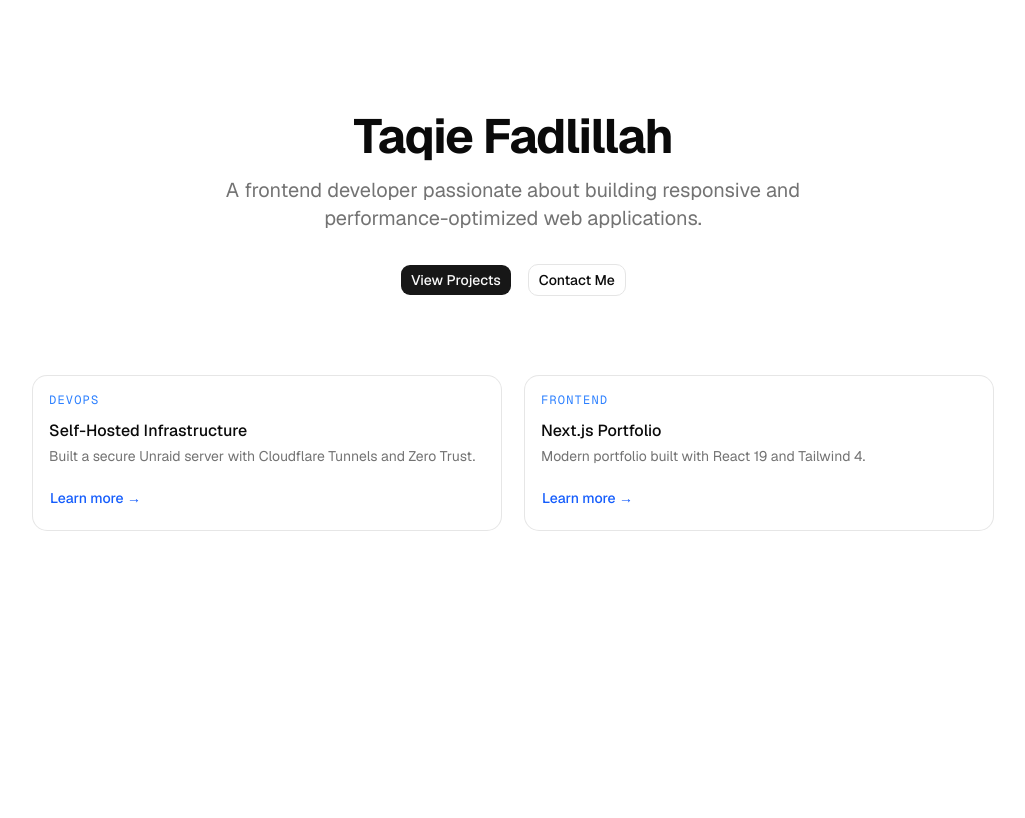
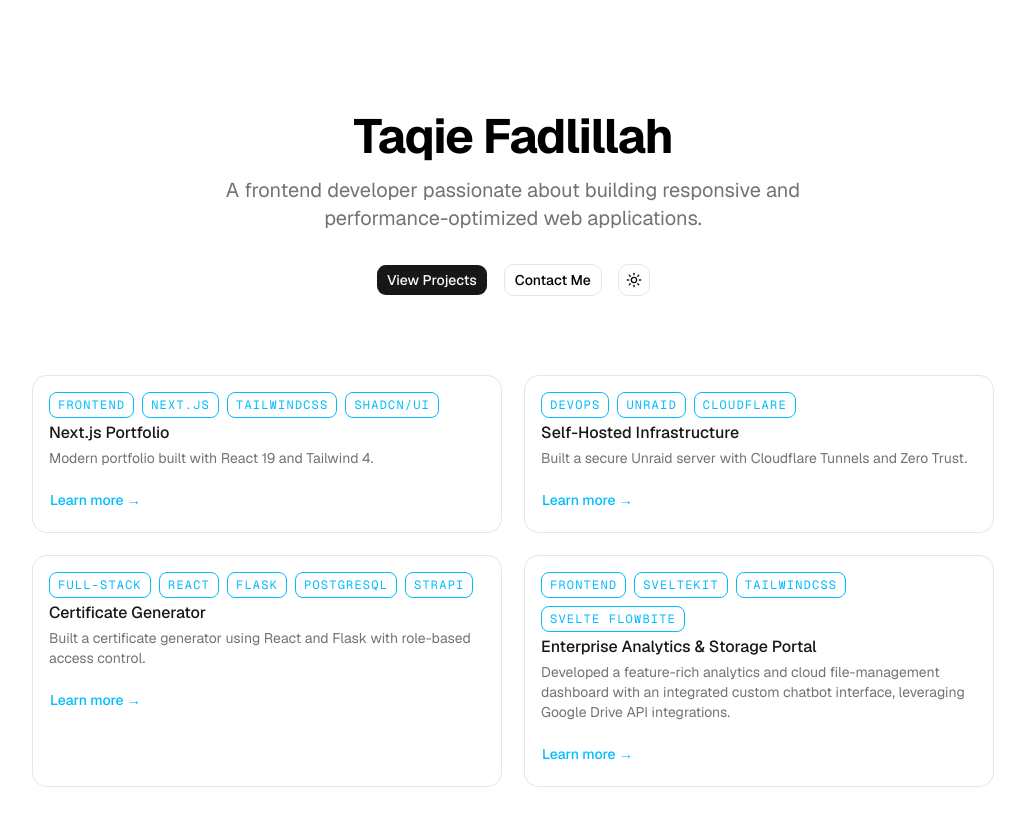
Before and after one commit to taququr/portfolio-website, a Next.js app: page / in a window 1280 px wide. Shown: the whole page, without its empty margins (127-1152 px from the left). Built offline with nearby package versions, Linux system fonts and the light colour scheme.

Commit message:
Updates below: - package, update next to latest - package, add next-themes - architecture, move components to their own folders - feature, functionality to change theme - component, add themeToggle - content, readjust and add more projects

```diff
--- a/app/globals.css
+++ b/app/globals.css
@@ -118,10 +118,13 @@
 }
 
 @layer base {
-  body {
+  /* html, body {
+    transition: background-color 0.5s ease, color 0.5s ease, border-color 0.5s ease;
+  } */
+  /* body {
     @apply bg-background text-foreground;
   }
   html {
     @apply font-sans;
-  }
+  } */
 }
--- a/app/layout.tsx
+++ b/app/layout.tsx
@@ -1,4 +1,5 @@
 import type { Metadata } from "next";
+import { ThemeProvider } from "@/components/theme-provider";
 import { Geist, Geist_Mono } from "next/font/google";
 import "./globals.css";
 
@@ -20,11 +21,13 @@ export default function RootLayout({
   children: React.ReactNode;
 }>) {
   return (
-    <html lang="en">
+    <html lang="en" suppressHydrationWarning>
       <body
-        className={`${geistSans.variable} ${geistMono.variable} antialiased`}
+        className={`${geistSans.variable} ${geistMono.variable} antialiased transition-colors duration-500 bg-background`}
       >
-        {children}
+        <ThemeProvider attribute="class" defaultTheme="system" enableSystem>
+          {children}
+        </ThemeProvider>
       </body>
     </html>
   );
--- a/app/page.tsx
+++ b/app/page.tsx
@@ -1,64 +1,106 @@
-import { Button } from "@/components/ui/button";
+import { Button } from "@/components/ui/button/button";
+import { ModeToggle } from "@/components/ui/button/themeToggle";
 import {
   Card,
   CardContent,
   CardDescription,
   CardHeader,
   CardTitle,
-} from "@/components/ui/card";
+} from "@/components/ui/card/card";
 
 interface Project {
   id: number;
   title: string;
   description: string;
-  tag: string;
+  tag: string[];
 }
 
 const projects: Project[] = [
   {
     id: 1,
+    title: "Next.js Portfolio",
+    description: "Modern portfolio built with React 19 and Tailwind 4.",
+    tag: ["Frontend", "Next.js", "TailwindCSS", "shadcn/ui"],
+  },
+  {
+    id: 2,
     title: "Self-Hosted Infrastructure",
     description:
       "Built a secure Unraid server with Cloudflare Tunnels and Zero Trust.",
-    tag: "DevOps",
+    tag: ["DevOps", "Unraid", "Cloudflare"],
   },
   {
-    id: 2,
-    title: "Next.js Portfolio",
-    description: "Modern portfolio built with React 19 and Tailwind 4.",
-    tag: "Frontend",
+    id: 3,
+    title: "Certificate Generator",
+    description:
+      "Built a certificate generator using React and Flask with role-based access control.",
+    tag: ["Full-Stack", "React", "Flask", "PostgreSQL", "Strapi"],
+  },
+  {
+    id: 4,
+    title: "Enterprise Analytics & Storage Portal",
+    description:
+      "Developed a feature-rich analytics and cloud file-management dashboard with an integrated custom chatbot interface, leveraging Google Drive API integrations.",
+    tag: ["Frontend", "Sveltekit", "TailwindCSS", "Svelte Flowbite"],
   },
 ];
 
 export default function Home() {
   return (
-    <div className="max-w-5xl mx-auto p-8 font-[family-name:var(--font-geist-sans)]">
+    <div className="max-w-5xl mx-auto p-8 font-(family-name:--font-geist-sans)">
       {/* HERO SECTION */}
       <header className="py-20 flex flex-col items-center text-center gap-4">
-        <h1 className="text-5xl font-bold tracking-tight">Taqie Fadlillah</h1>
+        <h1 className="text-5xl font-bold tracking-tight duration-500">
+          Taqie Fadlillah
+        </h1>
         <p className="text-xl text-muted-foreground max-w-[600px]">
           A frontend developer passionate about building responsive and
           performance-optimized web applications.
         </p>
         <div className="flex gap-4 mt-4">
-          <Button>View Projects</Button>
-          <Button variant="outline">Contact Me</Button>
+          <Button
+            variant="default"
+            className="text-primary-foreground duration-150"
+          >
+            View Projects
+          </Button>
+          <Button variant="outline" className="duration-500">
+            Contact Me
+          </Button>
+          <ModeToggle />
         </div>
       </header>
 
       {/* PROJECTS GRID */}
       <section className="grid grid-cols-1 md:grid-cols-2 gap-6">
         {projects.map((project) => (
-          <Card key={project.id} className="hover:shadow-lg transition-shadow">
+          <Card
+            key={project.id}
+            className="hover:shadow-lg transition-all duration-500"
+          >
             <CardHeader>
-              <div className="text-xs font-mono text-blue-500 mb-2 uppercase tracking-widest">
-                {project.tag}
+              <div className="flex flex-wrap gap-2">
+                {project.tag.map((tag, index) => (
+                  <div
+                    key={tag + index}
+                    className="border border-sky-400 dark:border-sky-600 px-2 py-1 rounded-md text-xs font-mono text-sky-400 dark:text-sky-600 uppercase tracking-widest"
+                  >
+                    {tag}
+                  </div>
+                ))}
               </div>
-              <CardTitle>{project.title}</CardTitle>
-              <CardDescription>{project.description}</CardDescription>
+              <CardTitle className="text-primary duration-250">
+                {project.title}
+              </CardTitle>
+              <CardDescription className="duration-500">
+                {project.description}
+              </CardDescription>
             </CardHeader>
             <CardContent>
-              <Button variant="link" className="p-0 text-blue-600">
+              <Button
+                variant="link"
+                className="p-0 text-sky-400 dark:text-sky-600"
+              >
                 Learn more →
               </Button>
             </CardContent>
--- /dev/null
+++ b/components/theme-provider.tsx
@@ -0,0 +1,11 @@
+"use client";
+
+import * as React from "react";
+import { ThemeProvider as NextThemesProvider } from "next-themes";
+
+export function ThemeProvider({
+  children,
+  ...props
+}: React.ComponentProps<typeof NextThemesProvider>) {
+  return <NextThemesProvider {...props}>{children}</NextThemesProvider>;
+}
--- a/components/ui/button.tsx
+++ b/components/ui/button/button.tsx
@@ -5,11 +5,11 @@ import { Slot } from "radix-ui";
 import { cn } from "@/lib/utils";
 
 const buttonVariants = cva(
-  "group/button inline-flex shrink-0 items-center justify-center rounded-lg border border-transparent bg-clip-padding text-sm font-medium whitespace-nowrap transition-all outline-none select-none focus-visible:border-ring focus-visible:ring-3 focus-visible:ring-ring/50 active:not-aria-[haspopup]:translate-y-px disabled:pointer-events-none disabled:opacity-50 aria-invalid:border-destructive aria-invalid:ring-3 aria-invalid:ring-destructive/20 dark:aria-invalid:border-destructive/50 dark:aria-invalid:ring-destructive/40 [&_svg]:pointer-events-none [&_svg]:shrink-0 [&_svg:not([class*='size-'])]:size-4",
+  "group/button inline-flex shrink-0 items-center justify-center rounded-lg border border-transparent bg-clip-padding text-sm font-medium whitespace-nowrap outline-none select-none cursor-pointer focus-visible:border-ring focus-visible:ring-3 focus-visible:ring-ring/50 active:not-aria-[haspopup]:translate-y-px disabled:pointer-events-none disabled:opacity-50 aria-invalid:border-destructive aria-invalid:ring-3 aria-invalid:ring-destructive/20 dark:aria-invalid:border-destructive/50 dark:aria-invalid:ring-destructive/40 [&_svg]:pointer-events-none [&_svg]:shrink-0 [&_svg:not([class*='size-'])]:size-4",
   {
     variants: {
       variant: {
-        default: "bg-primary text-primary-foreground [a]:hover:bg-primary/80",
+        default: "bg-primary text-primary-foreground",
         outline:
           "border-border bg-background hover:bg-muted hover:text-foreground aria-expanded:bg-muted aria-expanded:text-foreground dark:border-input dark:bg-input/30 dark:hover:bg-input/50",
         secondary:
--- /dev/null
+++ b/components/ui/button/themeToggle.tsx
@@ -0,0 +1,22 @@
+"use client";
+
+import { Moon, Sun } from "lucide-react";
+import { useTheme } from "next-themes";
+
+import { Button } from "./button";
+
+export function ModeToggle() {
+  const { theme, setTheme } = useTheme();
+
+  return (
+    <Button
+      variant="outline"
+      size="icon"
+      onClick={() => setTheme(theme === "light" ? "dark" : "light")}
+    >
+      <Sun className="h-[1.2rem] w-[1.2rem] scale-100 rotate-0 transition-all dark:scale-0 dark:-rotate-90 text-foreground" />
+      <Moon className="absolute h-[1.2rem] w-[1.2rem] scale-0 rotate-90 transition-all dark:scale-100 dark:rotate-0 text-foreground" />
+      <span className="sr-only">Toggle theme</span>
+    </Button>
+  );
+}
--- a/package.json
+++ b/package.json
@@ -1,6 +1,6 @@
 {
   "name": "portfolio-website",
-  "version": "0.2.0",
+  "version": "0.2.1",
   "private": true,
   "scripts": {
     "dev": "next dev --turbopack",
@@ -12,7 +12,8 @@
     "class-variance-authority": "^0.7.1",
     "clsx": "^2.1.1",
     "lucide-react": "^1.14.0",
-    "next": "^16.2.4",
+    "next": "^16.2.6",
+    "next-themes": "^0.4.6",
     "radix-ui": "^1.4.3",
     "react": "^19.0.0",
     "react-dom": "^19.0.0",
```
Also changed, not shown: components/ui/card/card.tsx (renamed from components/ui/card.tsx, +15 -15 lines), 1 other file (tests, documents, lock files or other folders).
